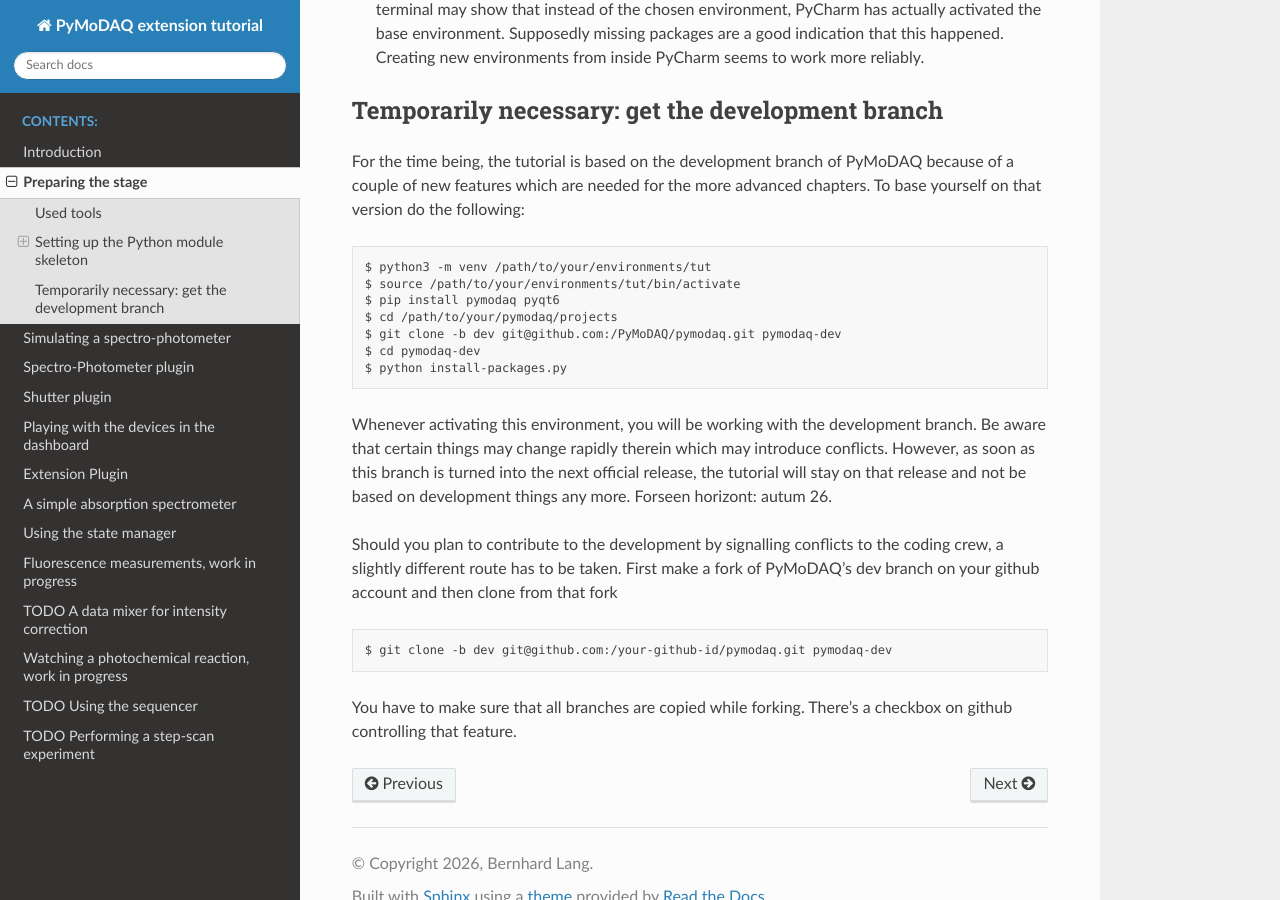
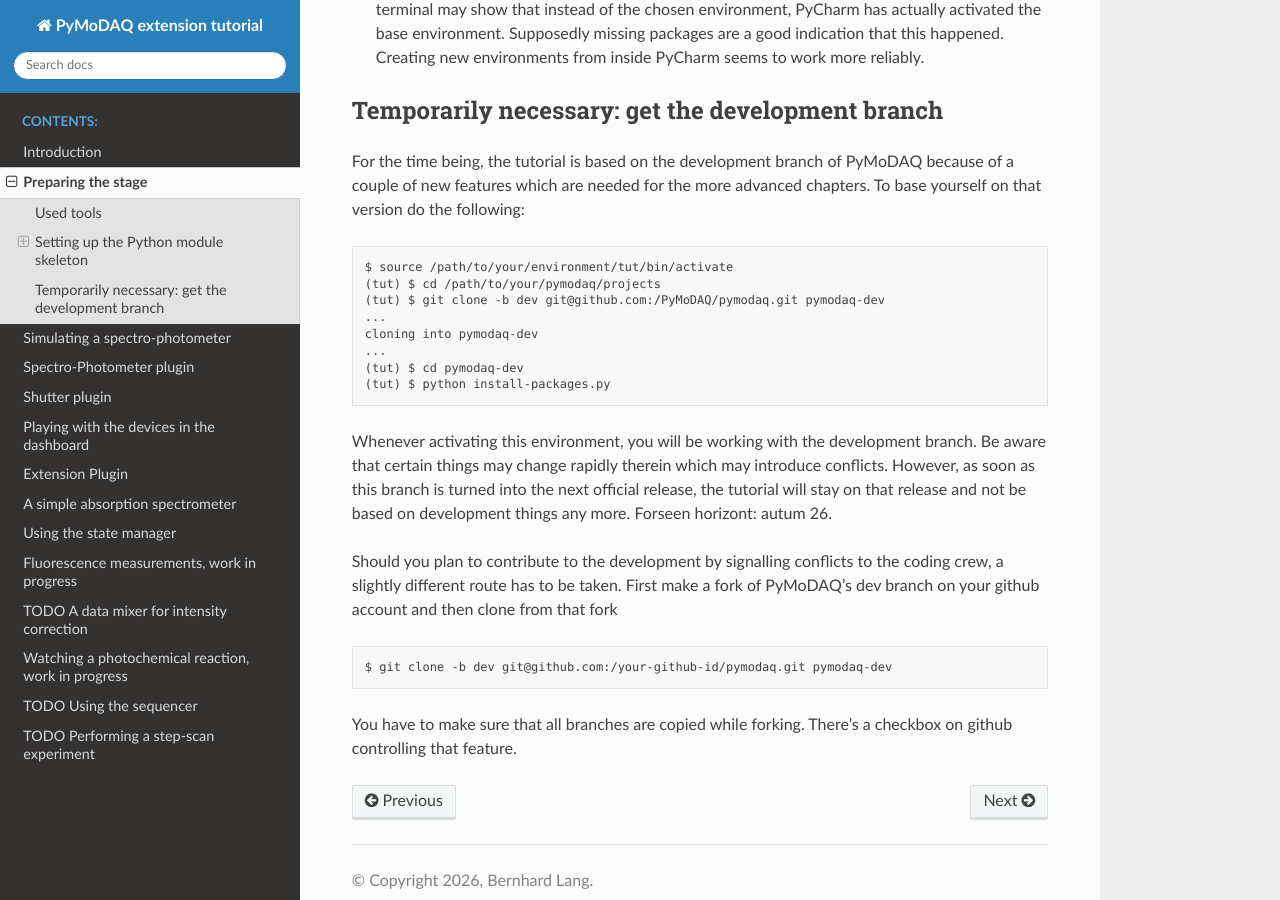
Before and after one commit to bernhardlang/pymodaq_extension_tutorial, a Sphinx documentation site: the page built from source/preparation.rst, in a window 1280 px wide and 900 px high, scrolled down 3813 px. Built offline with Sphinx 7.4.7 and the Read the Docs theme 3.1.0, drawn with Linux system fonts in a browser that asks for light colours; some of the changed text lies outside the part shown.

Commit message:
fixes to prep

```diff
--- a/source/intro.rst
+++ b/source/intro.rst
@@ -1,10 +1,10 @@
 Introduction
 ============
 
-This tutorial guides through the coding of a measurement application in form of a PyMoDAQ dashboard extension. It covers mainly advanced material, but still start a step by step from scratch. The reader should be familar with the use of PyMoDAQ, its dashboard and the standard extensions like the DAQ scan or the data logger. Knowing how to programm in Python is also helpful.
+This tutorial guides through the coding of a measurement application in form of a PyMoDAQ dashboard extension. It covers mainly advanced material beyond writing instrument plugins, but still starting step by step from scratch. The reader should be familar with the use of PyMoDAQ, its dashboard and the standard extensions like the DAQ scan or the data logger. Knowing how to programm in Python is also pretty helpful.
 
 The tutorial does not rely on any special hardware (besides a computer). All instrumental aspects are simulated. The experiment in its base version consists of a whitelight lamp, a sample cuvette, a shutter and a spectro-photometer. The shutter is used to record the dark signal of the photometer's detector.
 
 .. image:: sketch-experiment.png
 
-Later on, the experiment will be extended to record the course of a photochemical reaction by measuring a series of absorption spectra as a function of time.
+Later on, the experiment will be extended to measure fluoresence spectra and finally to record the course of a photochemical reaction by measuring a series of absorption spectra as a function of time.
--- a/source/preparation.rst
+++ b/source/preparation.rst
@@ -71,15 +71,15 @@
 
 As a last step before diving into coding we have to set up a virtual environment which we are going to use during the development of our plugin. Due to the fast evolution of Python packages, keeping track of compatible versions is quite an important issue. Virtual environments are used as containers which isolate parallel installations using different and potentially incompatible versions of packages. In the past, conda was used by the PyMoDAQ community. Licence issues have changed that. Until things have settled, the Python-onboard package venv can be used::
 
-  $ python3 -m venv /path/to/environment
-  $ source /path/to/environment/bin/activate
+  $ python3 -m venv /path/to/your/environments/tut
+  $ source /path/to/your/environments/tut/bin/activate
   $ pip install pymodaq pyqt6
 
 As path you should choose a sensible name for your project. The subfolders created in the environment folder contain links to the python interpreter to be used and will receive all packages installed by pip once the environment is activated. Some prefer to have a separate evironment for each package / plugin to be developped. Different environments are needed at least when working with different versions of some packages in parallel. But don't worry, new environments can always be set up later in case that incompatibilites come up.
 
 The activation will add the environment's bin directory to the head of the current search path so that the binaries therein will be found before any others with the same name. If you wish to use a specific pythom version, say 3.12, call::
 
-  $ python3.12 -m venv /path/to/environment
+  $ python3.12 -m venv /path/to/your/environments/tut
 
 That version must of course have been previously installed on your computer. After the activation, don't worry when Python complains about missing packages which you know are being already present on your system. Placing the python interpreter into an environment actually makes it looking like a pristine installation of the bare interpreter without any additional packages.
 
@@ -113,13 +113,14 @@
 
 .. code-block::
 
-   $ python3 -m venv /path/to/your/environments/tut
-   $ source /path/to/your/environments/tut/bin/activate
-   $ pip install pymodaq pyqt6
-   $ cd /path/to/your/pymodaq/projects
-   $ git clone -b dev git@github.com:/PyMoDAQ/pymodaq.git pymodaq-dev
-   $ cd pymodaq-dev
-   $ python install-packages.py
+   $ source /path/to/your/environment/tut/bin/activate
+   (tut) $ cd /path/to/your/pymodaq/projects
+   (tut) $ git clone -b dev git@github.com:/PyMoDAQ/pymodaq.git pymodaq-dev
+   ...
+   cloning into pymodaq-dev
+   ...
+   (tut) $ cd pymodaq-dev
+   (tut) $ python install-packages.py
 
 Whenever activating this environment, you will be working with the development branch. Be aware that certain things may change rapidly therein which may introduce conflicts. However, as soon as this branch is turned into the next official release, the tutorial will stay on that release and not be based on development things any more. Forseen horizont: autum 26.
 
```
